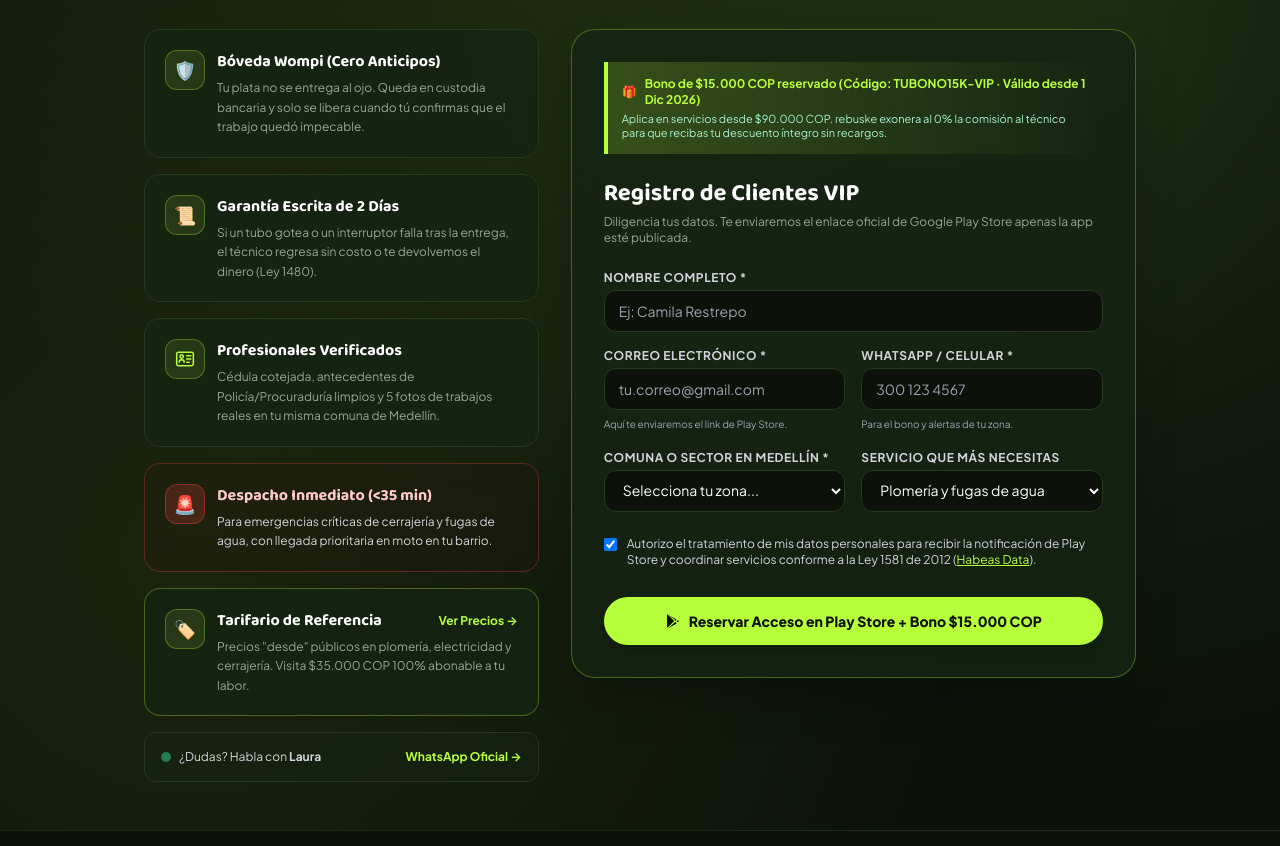
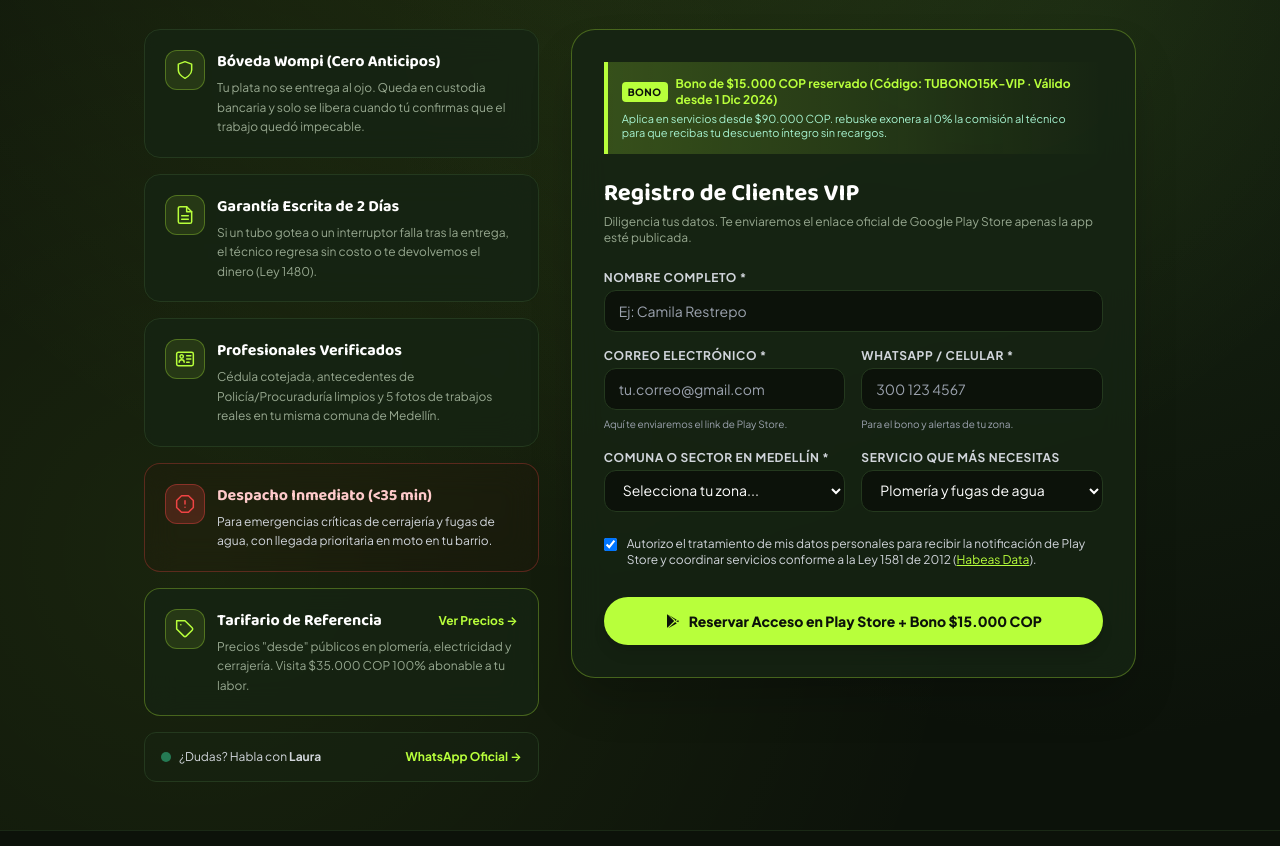
Before and after one commit to holarebuske-source/rebuske-v4-prod, a website: page clientes-landing.html in a window 1280 px wide. Shown: the part 342-1188 px from the top of the page. Drawn offline with nearby package versions, Linux system fonts and the light colour scheme.

Commit message:
chore(prod): actualizar clientes-landing.html [Rebuske v4 QA Deploy]

```diff
--- a/clientes-landing.html
+++ b/clientes-landing.html
@@ -129,7 +129,7 @@
         <div class="glass-card p-5 rounded-2xl">
           <div class="flex items-start gap-3">
             <div class="w-10 h-10 rounded-xl bg-[#B8FF3B]/10 border border-[#B8FF3B]/30 flex items-center justify-center text-lg flex-shrink-0">
-              🛡️
+              <svg width="20" height="20" viewBox="0 0 24 24" fill="none" stroke="#B8FF3B" stroke-width="1.8" stroke-linecap="round" stroke-linejoin="round" aria-hidden="true"><path d="M12 22s8-4 8-10V5l-8-3-8 3v7c0 6 8 10 8 10z"/></svg>
             </div>
             <div>
               <h3 class="text-base font-bold text-white">Bóveda Wompi (Cero Anticipos)</h3>
@@ -144,7 +144,7 @@
         <div class="glass-card p-5 rounded-2xl">
           <div class="flex items-start gap-3">
             <div class="w-10 h-10 rounded-xl bg-[#B8FF3B]/10 border border-[#B8FF3B]/30 flex items-center justify-center text-lg flex-shrink-0">
-              📜
+              <svg width="20" height="20" viewBox="0 0 24 24" fill="none" stroke="#B8FF3B" stroke-width="1.8" stroke-linecap="round" stroke-linejoin="round" aria-hidden="true"><path d="M14 2H6a2 2 0 0 0-2 2v16a2 2 0 0 0 2 2h12a2 2 0 0 0 2-2V8z"/><polyline points="14 2 14 8 20 8"/><line x1="16" y1="13" x2="8" y2="13"/><line x1="16" y1="17" x2="8" y2="17"/></svg>
             </div>
             <div>
               <h3 class="text-base font-bold text-white">Garantía Escrita de 2 Días</h3>
@@ -174,7 +174,7 @@
         <div class="glass-card p-5 rounded-2xl border-red-500/30 bg-red-950/10">
           <div class="flex items-start gap-3">
             <div class="w-10 h-10 rounded-xl bg-red-500/20 border border-red-500/40 flex items-center justify-center text-lg flex-shrink-0">
-              🚨
+              <svg width="20" height="20" viewBox="0 0 24 24" fill="none" stroke="#EF4444" stroke-width="1.8" stroke-linecap="round" stroke-linejoin="round" aria-hidden="true"><polygon points="7.86 2 16.14 2 22 7.86 22 16.14 16.14 22 7.86 22 2 16.14 2 7.86 7.86 2"/><line x1="12" y1="8" x2="12" y2="12"/><line x1="12" y1="16" x2="12.01" y2="16"/></svg>
             </div>
             <div>
               <h3 class="text-base font-bold text-red-200">Despacho Inmediato (&lt;35 min)</h3>
@@ -189,7 +189,7 @@
         <a href="/tarifas" class="block glass-card p-5 rounded-2xl border-[#B8FF3B]/30 hover:border-[#B8FF3B] transition group">
           <div class="flex items-start gap-3">
             <div class="w-10 h-10 rounded-xl bg-[#B8FF3B]/10 border border-[#B8FF3B]/30 flex items-center justify-center text-lg flex-shrink-0 group-hover:scale-105 transition">
-              🏷️
+              <svg width="20" height="20" viewBox="0 0 24 24" fill="none" stroke="#B8FF3B" stroke-width="1.8" stroke-linecap="round" stroke-linejoin="round" aria-hidden="true"><path d="M20.59 13.41l-7.17 7.17a2 2 0 0 1-2.83 0L2 12V2h10l8.59 8.59a2 2 0 0 1 0 2.82z"/><line x1="7" y1="7" x2="7.01" y2="7"/></svg>
             </div>
             <div>
               <div class="flex items-center justify-between">
@@ -222,7 +222,7 @@
           <!-- BANNER BONO -->
           <div class="bg-gradient-to-r from-[#B8FF3B]/20 via-[#B8FF3B]/10 to-transparent border-l-4 border-[#B8FF3B] p-3.5 rounded-r-lg mb-6">
             <div class="flex items-center gap-2 text-xs font-bold text-[#B8FF3B]">
-              <span>🎁</span>
+              <span class="px-1.5 py-0.5 rounded bg-[#B8FF3B] text-[#0C120A] text-[10px] font-black tracking-wider uppercase">BONO</span>
               <span>Bono de $15.000 COP reservado (Código: TUBONO15K-VIP · Válido desde 1 Dic 2026)</span>
             </div>
             <p class="text-[11px] text-[#A7F3D0] mt-1 mb-0 leading-tight">
@@ -319,7 +319,7 @@
           <!-- SUCCESS STATE (OCULTO INICIALMENTE) -->
           <div id="successCard" class="hidden text-center py-8">
             <div class="w-16 h-16 rounded-full bg-[#B8FF3B]/20 border-2 border-[#B8FF3B] flex items-center justify-center text-3xl mx-auto mb-4 shadow-[0_0_25px_rgba(184,255,59,0.5)]">
-              ✓
+
             </div>
             <h3 class="text-2xl font-bold text-white mb-2">¡Cupo VIP Reservado con Éxito!</h3>
             <p class="text-sm text-gray-300 max-w-md mx-auto mb-4" id="successMsg">
```
